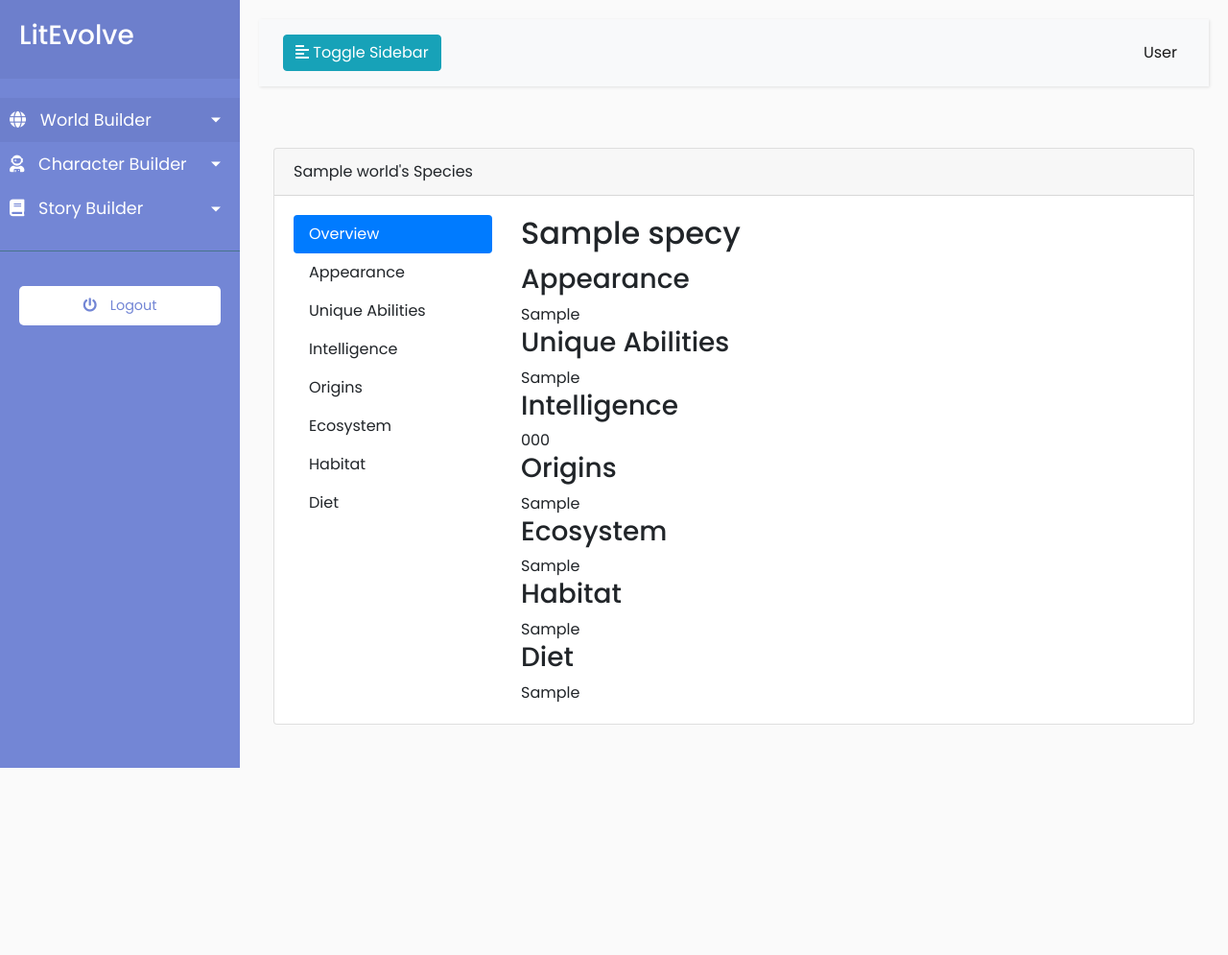
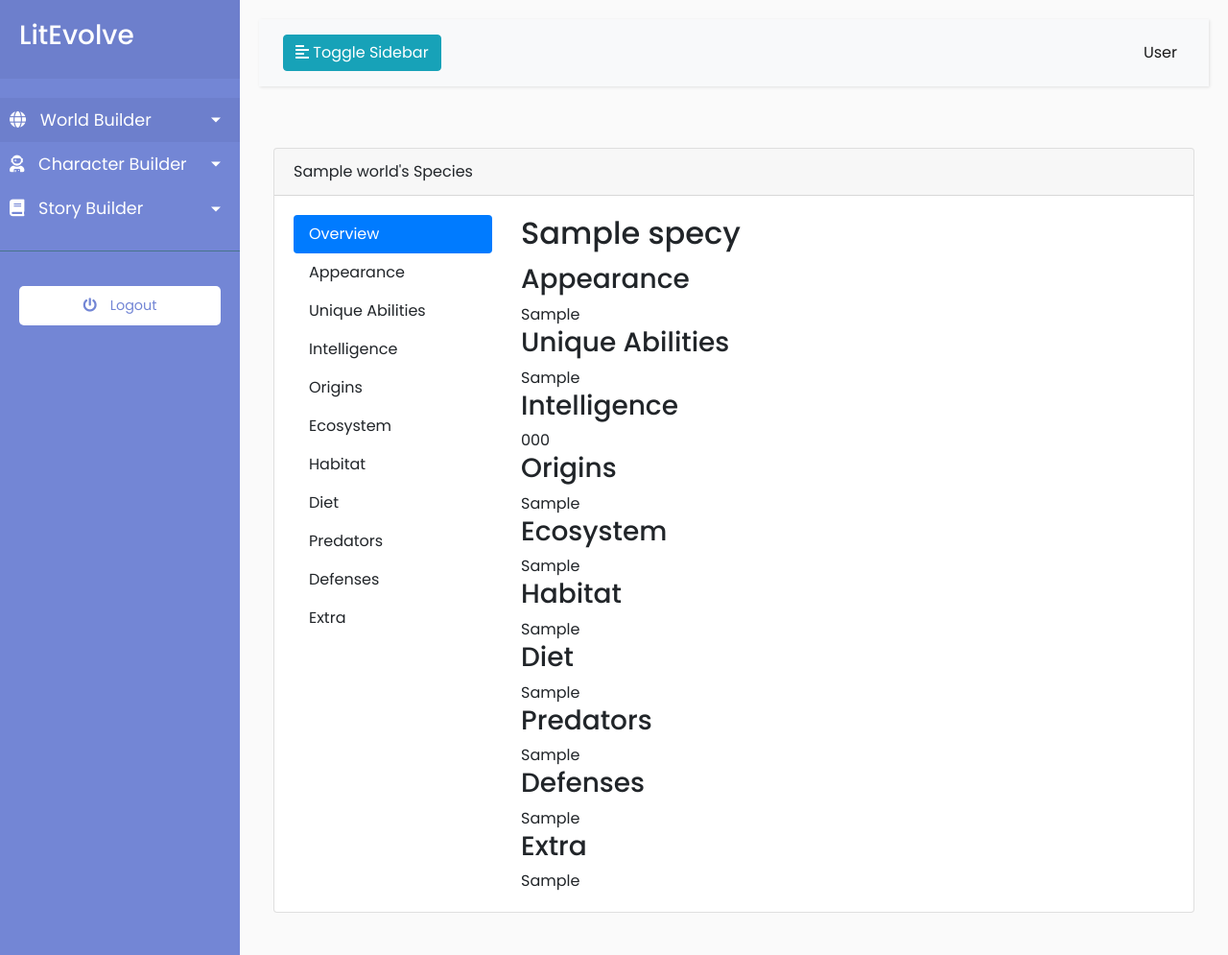
Before and after one commit to earth-emoji/litevolve, a Django app: page /species/view/1/ in a window 1280 px wide. Shown: the whole page at 96% size. Before the commit the page ends 800 px from the top, so only its background shows below. Run offline with Django 3.2, Linux system fonts and the light colour scheme; tables that the repository leaves empty hold one stand-in row (values such as "Sample post"); some libraries are stand-ins or nearby versions.

Commit message:
Update worlds app

```diff
--- a/src/static/js/species.js
+++ b/src/static/js/species.js
@@ -108,4 +108,75 @@ $( document ).ready(function() {
             $("#ecosystem-content").html(json.ecosystem);
         });
     });
+
+    // Submit post on submit
+    $('#diet-form').on('submit', function(event){
+        event.preventDefault();
+        console.log("form submitted!")  // sanity check
+
+        var url = "/api/species/"+species+"/update-diet/";
+        var data = {
+            csrfmiddlewaretoken: $('input[name=csrfmiddlewaretoken]').val(),
+            diet: $("#diet").val()
+        };
+
+        patch(url, data, function(json) {
+            var successful = "<div class='alert alert-success alert-dismissible fade show' role='alert'>"+ json.name + " has successfully been update <button type='button' class='close' data-dismiss='alert' aria-label='Close'><span aria-hidden='true'>&times;</span></button></div>";
+            $('#results').html(successful);
+            $("#diet-content").html(json.diet);
+        });
+    });
+
+    // Submit post on submit
+    $('#predators-form').on('submit', function(event){
+        event.preventDefault();
+        console.log("form submitted!")  // sanity check
+
+        var url = "/api/species/"+species+"/update-predators/";
+        var data = {
+            csrfmiddlewaretoken: $('input[name=csrfmiddlewaretoken]').val(),
+            predators: $("#predators").val()
+        };
+
+        patch(url, data, function(json) {
+            var successful = "<div class='alert alert-success alert-dismissible fade show' role='alert'>"+ json.name + " has successfully been update <button type='button' class='close' data-dismiss='alert' aria-label='Close'><span aria-hidden='true'>&times;</span></button></div>";
+            $('#results').html(successful);
+            $("#predators-content").html(json.predators);
+        });
+    });
+
+    // Submit post on submit
+    $('#defense-form').on('submit', function(event){
+        event.preventDefault();
+        console.log("form submitted!")  // sanity check
+
+        var url = "/api/species/"+species+"/update-defense/";
+        var data = {
+            csrfmiddlewaretoken: $('input[name=csrfmiddlewaretoken]').val(),
+            defense: $("#defense").val()
+        };
+
+        patch(url, data, function(json) {
+            var successful = "<div class='alert alert-success alert-dismissible fade show' role='alert'>"+ json.name + " has successfully been update <button type='button' class='close' data-dismiss='alert' aria-label='Close'><span aria-hidden='true'>&times;</span></button></div>";
+            $('#results').html(successful);
+            $("#defense-content").html(json.defense);
+        });
+    });
+    // Submit post on submit
+    $('#extra-form').on('submit', function(event){
+        event.preventDefault();
+        console.log("form submitted!")  // sanity check
+
+        var url = "/api/species/"+species+"/update-extra/";
+        var data = {
+            csrfmiddlewaretoken: $('input[name=csrfmiddlewaretoken]').val(),
+            extra: $("#extra").val()
+        };
+
+        patch(url, data, function(json) {
+            var successful = "<div class='alert alert-success alert-dismissible fade show' role='alert'>"+ json.name + " has successfully been update <button type='button' class='close' data-dismiss='alert' aria-label='Close'><span aria-hidden='true'>&times;</span></button></div>";
+            $('#results').html(successful);
+            $("#extra-content").html(json.extra);
+        });
+    });
 });
--- a/src/worlds/templates/species/edit.html
+++ b/src/worlds/templates/species/edit.html
@@ -25,6 +25,9 @@
                     <a class="nav-link" id="v-pills-ecosystem-tab" data-toggle="pill" href="#v-pills-ecosystem" role="tab" aria-controls="v-pills-ecosystem" aria-selected="false">Ecosystem</a>
                     <a class="nav-link" id="v-pills-habitat-tab" data-toggle="pill" href="#v-pills-habitat" role="tab" aria-controls="v-pills-habitat" aria-selected="false">Habitat</a>
                     <a class="nav-link" id="v-pills-diet-tab" data-toggle="pill" href="#v-pills-diet" role="tab" aria-controls="v-pills-diet" aria-selected="false">Diet</a>
+                    <a class="nav-link" id="v-pills-predators-tab" data-toggle="pill" href="#v-pills-predators" role="tab" aria-controls="v-pills-predators" aria-selected="false">Predators</a>
+                    <a class="nav-link" id="v-pills-defense-tab" data-toggle="pill" href="#v-pills-defense" role="tab" aria-controls="v-pills-defense" aria-selected="false">Defenses</a>
+                    <a class="nav-link" id="v-pills-extra-tab" data-toggle="pill" href="#v-pills-extra" role="tab" aria-controls="v-pills-extra" aria-selected="false">Extra</a>
                 </div>
             </div>
             <div class="col-9">
@@ -59,6 +62,18 @@
                         <h3>Diet</h3>
                         <div id="diet-content">
                             {{ species.diet|safe }}
+                        </div>
+                        <h3>Predators</h3>
+                        <div id="predators-content">
+                            {{ species.predators|safe }}
+                        </div>
+                        <h3>Defenses</h3>
+                        <div id="defense-content">
+                            {{ species.defense|safe }}
+                        </div>
+                        <h3>Extra</h3>
+                        <div id="extra-content">
+                            {{ species.extra|safe }}
                         </div>
                     </div>
                     <div class="tab-pane fade" id="v-pills-profile" role="tabpanel" aria-labelledby="v-pills-profile-tab">
@@ -115,7 +130,7 @@
                         <form method="POST" id="habitat-form">
                             {% csrf_token %}
                             <div class="form-group">
-                              <label for="habitat">Provide a description of your species habitat?</label>
+                              <label for="habitat">Provide a description of your species habitat.</label>
                               <textarea class="description" name="habitat" id="habitat" rows="3">{{species.habitat}}</textarea>
                             </div>
                             <button type="submit" class="btn btn-primary">Save</button>
@@ -125,8 +140,38 @@
                         <form method="POST" id="diet-form">
                             {% csrf_token %}
                             <div class="form-group">
-                              <label for="diet">Provide a description of your species diet?</label>
+                              <label for="diet">Provide a description of your species diet.</label>
                               <textarea class="description" name="diet" id="diet" rows="3">{{species.diet}}</textarea>
+                            </div>
+                            <button type="submit" class="btn btn-primary">Save</button>
+                        </form>
+                    </div>
+                    <div class="tab-pane fade" id="v-pills-predators" role="tabpanel" aria-labelledby="v-pills-predators-tab">
+                        <form method="POST" id="predators-form">
+                            {% csrf_token %}
+                            <div class="form-group">
+                              <label for="predators">Provide a description of your species predators.</label>
+                              <textarea class="description" name="predators" id="predators" rows="3">{{species.predators}}</textarea>
+                            </div>
+                            <button type="submit" class="btn btn-primary">Save</button>
+                        </form>
+                    </div>
+                    <div class="tab-pane fade" id="v-pills-defense" role="tabpanel" aria-labelledby="v-pills-defense-tab">
+                        <form method="POST" id="defense-form">
+                            {% csrf_token %}
+                            <div class="form-group">
+                              <label for="defense">Provide a description of your species defense mechanism.</label>
+                              <textarea class="description" name="defense" id="defense" rows="3">{{species.defense}}</textarea>
+                            </div>
+                            <button type="submit" class="btn btn-primary">Save</button>
+                        </form>
+                    </div>
+                    <div class="tab-pane fade" id="v-pills-extra" role="tabpanel" aria-labelledby="v-pills-extra-tab">
+                        <form method="POST" id="extra-form">
+                            {% csrf_token %}
+                            <div class="form-group">
+                              <label for="extra">Provide any extra details about your species.</label>
+                              <textarea class="description" name="extra" id="extra" rows="3">{{species.extra}}</textarea>
                             </div>
                             <button type="submit" class="btn btn-primary">Save</button>
                         </form>
--- a/src/worlds/urls.py
+++ b/src/worlds/urls.py
@@ -48,5 +48,9 @@ urlpatterns = [
         path('api/species/<int:pk>/update-origins/', species.update_origins, name='species-update-origins'),
         path('api/species/<int:pk>/update-habitat/', species.update_habitat, name='species-update-habitat'),
         path('api/species/<int:pk>/update-ecosystem/', species.update_ecosystem, name='species-update-ecosystem'),
+        path('api/species/<int:pk>/update-diet/', species.update_diet, name='species-update-diet'),
+        path('api/species/<int:pk>/update-predators/', species.update_predators, name='species-update-predators'),
+        path('api/species/<int:pk>/update-defense/', species.update_defense, name='species-update-defense'),
+        path('api/species/<int:pk>/update-extra/', species.update_extra, name='species-update-extra'),
     ], 'worlds'), namespace='worlds'))
 ]
--- a/src/worlds/views/species.py
+++ b/src/worlds/views/species.py
@@ -166,6 +166,90 @@ def update_ecosystem(request, pk):
             return Response(serializer.data)
         return Response(serializer.errors, status=status.HTTP_400_BAD_REQUEST)
 
+@api_view(['GET', 'PATCH'])
+def update_diet(request, pk):
+    try:
+        species = Species.objects.get(pk=pk)
+    except Species.DoesNotExist:
+        return Response(status=status.HTTP_404_NOT_FOUND)
+
+    if request.method == 'GET':
+        serializer = SpeciesSerializer(species)
+        return Response(serializer.data)
+
+    elif request.method == 'PATCH':
+        data = {
+            'diet': request.data.get('diet')
+        }
+        serializer = SpeciesSerializer(species, data=data)
+        if serializer.is_valid():
+            serializer.save()
+            return Response(serializer.data)
+        return Response(serializer.errors, status=status.HTTP_400_BAD_REQUEST)
+
+@api_view(['GET', 'PATCH'])
+def update_predators(request, pk):
+    try:
+        species = Species.objects.get(pk=pk)
+    except Species.DoesNotExist:
+        return Response(status=status.HTTP_404_NOT_FOUND)
+
+    if request.method == 'GET':
+        serializer = SpeciesSerializer(species)
+        return Response(serializer.data)
+
+    elif request.method == 'PATCH':
+        data = {
+            'predators': request.data.get('predators')
+        }
+        serializer = SpeciesSerializer(species, data=data)
+        if serializer.is_valid():
+            serializer.save()
+            return Response(serializer.data)
+        return Response(serializer.errors, status=status.HTTP_400_BAD_REQUEST)
+
+@api_view(['GET', 'PATCH'])
+def update_defense(request, pk):
+    try:
+        species = Species.objects.get(pk=pk)
+    except Species.DoesNotExist:
+        return Response(status=status.HTTP_404_NOT_FOUND)
+
+    if request.method == 'GET':
+        serializer = SpeciesSerializer(species)
+        return Response(serializer.data)
+
+    elif request.method == 'PATCH':
+        data = {
+            'defense': request.data.get('defense')
+        }
+        serializer = SpeciesSerializer(species, data=data)
+        if serializer.is_valid():
+            serializer.save()
+            return Response(serializer.data)
+        return Response(serializer.errors, status=status.HTTP_400_BAD_REQUEST)
+
+@api_view(['GET', 'PATCH'])
+def update_extra(request, pk):
+    try:
+        species = Species.objects.get(pk=pk)
+    except Species.DoesNotExist:
+        return Response(status=status.HTTP_404_NOT_FOUND)
+
+    if request.method == 'GET':
+        serializer = SpeciesSerializer(species)
+        return Response(serializer.data)
+
+    elif request.method == 'PATCH':
+        data = {
+            'extra': request.data.get('extra')
+        }
+        serializer = SpeciesSerializer(species, data=data)
+        if serializer.is_valid():
+            serializer.save()
+            return Response(serializer.data)
+        return Response(serializer.errors, status=status.HTTP_400_BAD_REQUEST)
+
 
 def species_edit(request, pk, template_name='species/edit.html', data={}):
     try:
```
